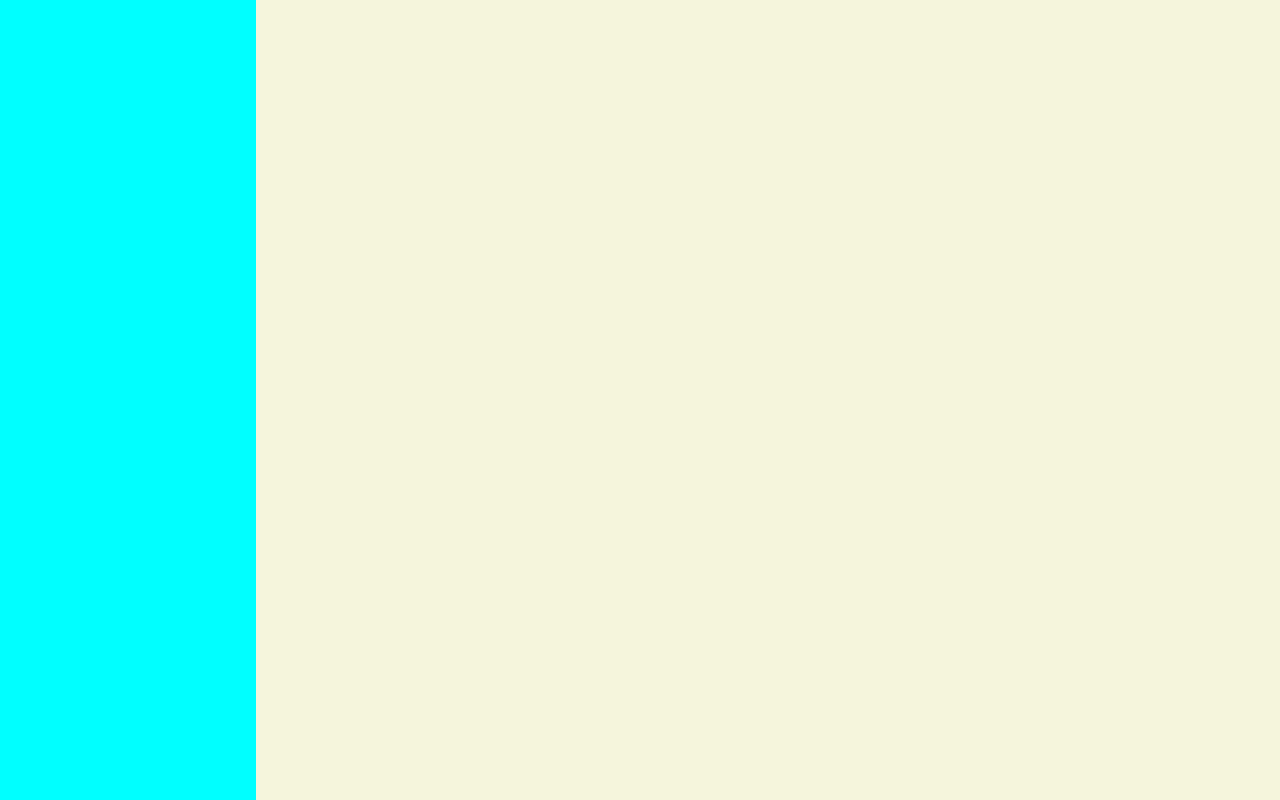
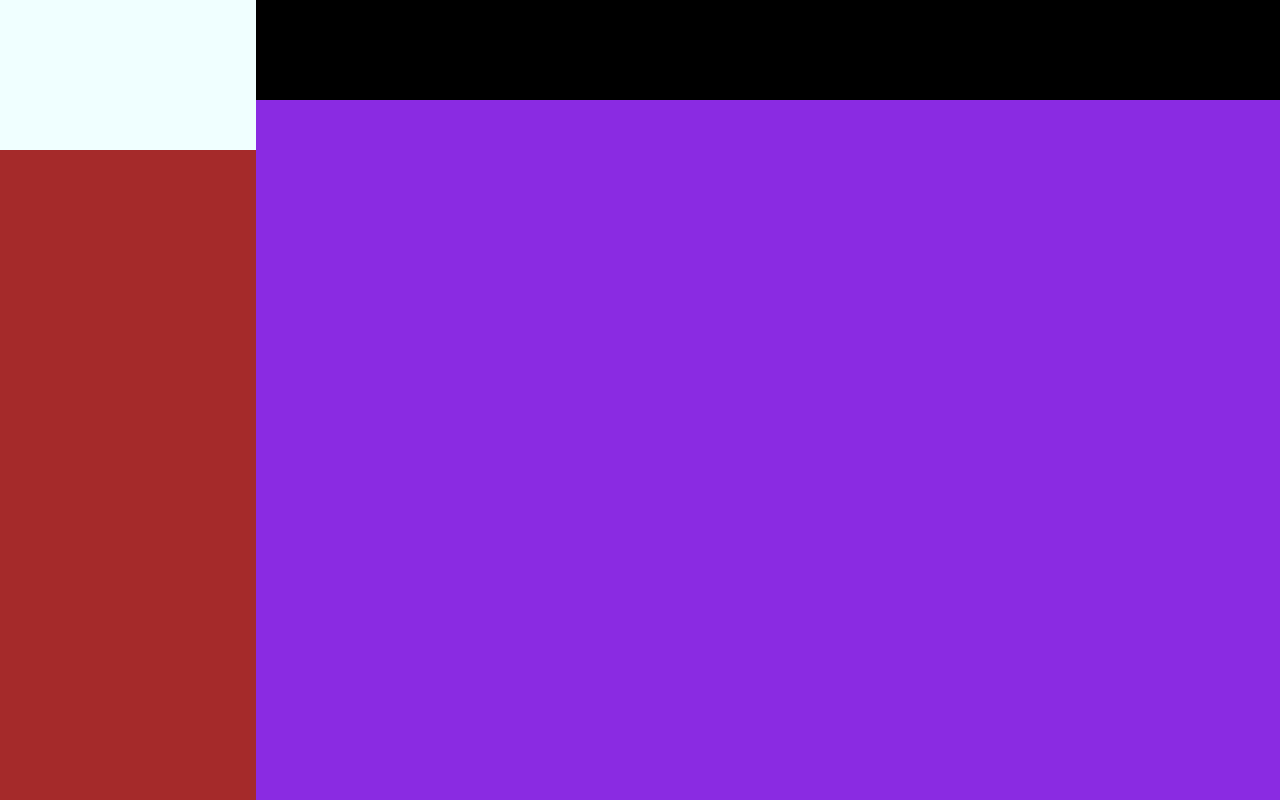
Before and after one commit to eduardoreyes007351208/ToDoList, a website built with webpack: page src/main.html in a window 1280 px wide. Built offline with nearby package versions, Linux system fonts and the light colour scheme.

Commit message:
feat: Basic organization for grid structure

```diff
--- a/src/main.html
+++ b/src/main.html
@@ -8,7 +8,12 @@
 <body>
     <div id="mainDiv">
         <div id="sidebar">
+            <div id="defaultList">
 
+            </div>
+            <div id="projectList">
+
+            </div>
         </div>
         <div id="content">
             <div id="projectTitle">
--- a/src/styles.css
+++ b/src/styles.css
@@ -7,7 +7,23 @@
 }
 #sidebar {
     background-color: aqua;
+    display: grid;
+    grid-template-rows: 150px 1fr;
+}
+#defaultList {
+    background-color: azure;
+}
+#projectList {
+    background-color: brown;
 }
 #content {
     background-color: beige;
+    display: grid;
+    grid-template-rows: 100px 1fr;
 }
+#projectTitle {
+    background-color: black;
+}
+#projectTodos {
+    background-color: blueviolet;
+}
```
